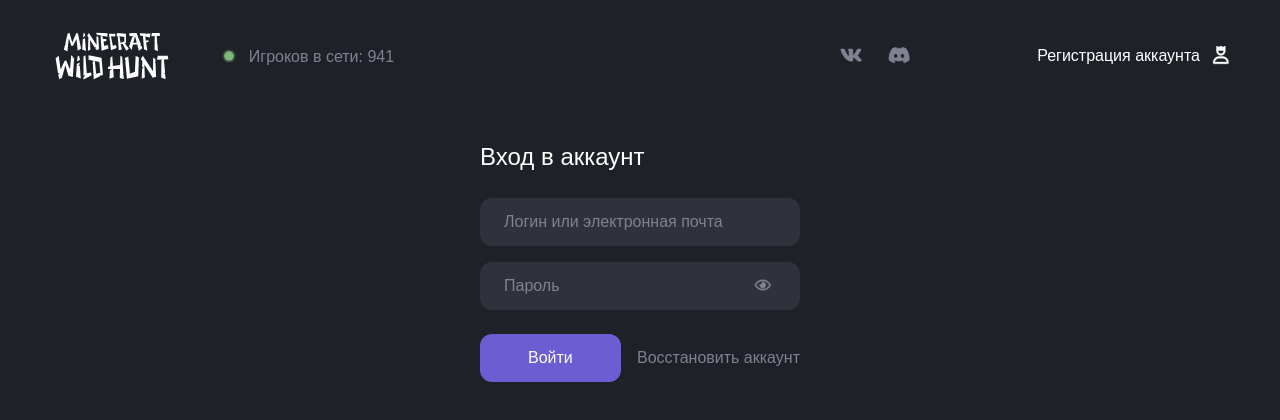
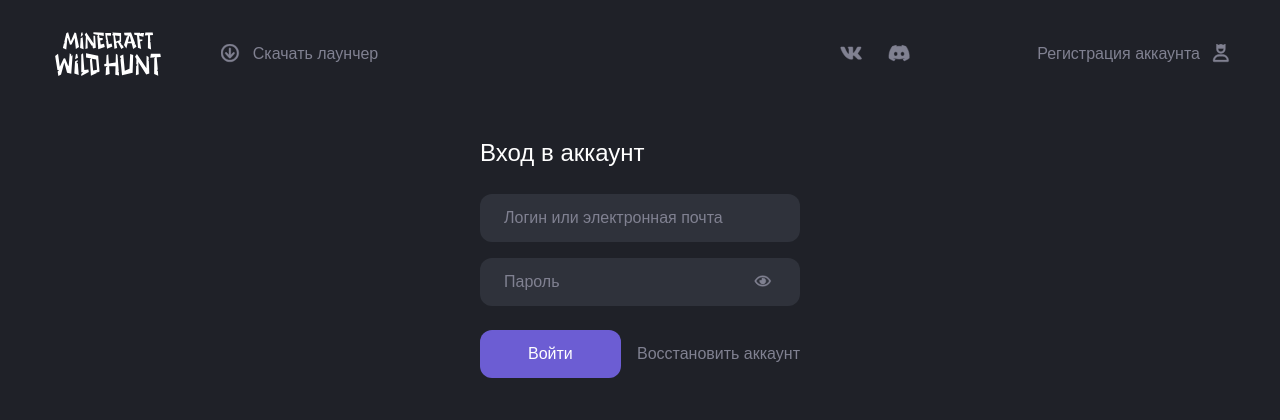
Before and after one commit to NikitaSheremeta/wildhunt-client-personal-cabinet, a Vue app: page /login in a window 1280 px wide. Shown: the top 420 px of the page. Built offline with nearby package versions, Linux system fonts and the light colour scheme; a web font is replaced by a local one.

Commit message:
Some project refactoring

```diff
--- a/src/App.vue
+++ b/src/App.vue
@@ -9,41 +9,39 @@
             alt="Wild Hunt"
           />
 
-          <div :class="$style['online-now']">
-            <div :class="$style['online-now-icon']">
-              <span></span>
-              <span></span>
-            </div>
-            <span :class="$style['online-now-text']">Игроков в сети: 941</span>
+          <div :class="$style['download-launcher']">
+            <BaseButton
+              tag-name="a"
+              target="_blank"
+              color="secondary"
+              icon-left="download"
+            >
+              Скачать лаунчер
+            </BaseButton>
           </div>
 
           <div :class="$style['social-networks']">
             <BaseIcon
+              v-for="item in socialNetworks"
+              :key="item"
               :class="$style['social-networks-icon']"
-              icon="vk"
-              color="secondary"
+              :icon="item"
               width="24"
               height="24"
-              hover
-            />
-            <BaseIcon
-              :class="$style['social-networks-icon']"
-              icon="discord"
               color="secondary"
-              width="24"
-              height="24"
               hover
             />
           </div>
 
           <div :class="$style.controls">
             <BaseButton
-              :to="linkHrefModifier"
-              :icon-right="linkIconModifier"
+              :to="authorizationHrefModifier"
+              :icon-right="authorizationIconModifier"
               tag-name="a"
               target="_blank"
+              color="secondary"
             >
-              {{ linkTextModifier }}
+              {{ authorizationTextModifier }}
             </BaseButton>
           </div>
         </div>
@@ -62,24 +60,22 @@ export default {
     BaseIcon,
     BaseButton
   },
+  data() {
+    return {
+      socialNetworks: ['vk', 'discord']
+    };
+  },
   computed: {
-    linkTextModifier() {
-      return this.$route.fullPath === '/signup' ||
-        this.$route.fullPath === '/reset-password'
-        ? 'Войти в аккаунт'
-        : 'Регистрация аккаунта';
+    authorizationTextModifier() {
+      return this.$route.fullPath === '/login'
+        ? 'Регистрация аккаунта'
+        : 'Войти в аккаунт';
     },
-    linkHrefModifier() {
-      return this.$route.fullPath === '/signup' ||
-        this.$route.fullPath === '/reset-password'
-        ? '/login'
-        : '/signup';
+    authorizationHrefModifier() {
+      return this.$route.fullPath === '/login' ? '/signup' : '/login';
     },
-    linkIconModifier() {
-      return this.$route.fullPath === '/signup' ||
-        this.$route.fullPath === '/reset-password'
-        ? 'login'
-        : 'signup';
+    authorizationIconModifier() {
+      return this.$route.fullPath === '/login' ? 'signup' : 'login';
     }
   }
 };
@@ -106,7 +102,7 @@ export default {
 }
 
 .logo {
-  width: 128px;
+  width: 120px;
   cursor: pointer;
   transition: 0.2s;
 
@@ -115,74 +111,9 @@ export default {
   }
 }
 
-.online-now {
+.download-launcher {
   display: flex;
   align-items: center;
-
-  &-icon {
-    display: flex;
-    align-items: center;
-    justify-content: center;
-    position: relative;
-    width: 16px;
-    height: 16px;
-
-    span {
-      position: absolute;
-      background-color: $success;
-      border-radius: 50%;
-      animation-duration: 2s;
-      animation-timing-function: ease-out;
-      animation-iteration-count: infinite;
-    }
-
-    span:first-child {
-      width: 8px;
-      height: 8px;
-      animation-name: small-circle;
-    }
-
-    span:last-child {
-      width: 16px;
-      height: 16px;
-      opacity: 0.3;
-      animation-name: big-circle;
-    }
-  }
-
-  &-text {
-    margin-top: 2px;
-    margin-left: 12px;
-    color: $font-color-secondary;
-  }
-
-  @keyframes small-circle {
-    0% {
-      transform: scale(1);
-    }
-
-    50% {
-      transform: scale(1.2);
-    }
-
-    100% {
-      transform: scale(1);
-    }
-  }
-
-  @keyframes big-circle {
-    0% {
-      transform: scale(1);
-    }
-
-    50% {
-      transform: scale(0.8);
-    }
-
-    100% {
-      transform: scale(1);
-    }
-  }
 }
 
 .social-networks {
--- a/src/components/framework/BaseButton.vue
+++ b/src/components/framework/BaseButton.vue
@@ -15,6 +15,14 @@
       spin
       width="24"
       height="24"
+    />
+
+    <BaseIcon
+      v-if="iconLeft"
+      :icon="iconLeft"
+      class="button-icon"
+      width="20"
+      height="20"
     />
 
     <slot v-if="!!$slots.default" />
@@ -82,6 +90,10 @@ export default {
       type: Boolean,
       default: false
     },
+    iconLeft: {
+      type: String,
+      default: ''
+    },
     iconRight: {
       type: String,
       default: ''
@@ -96,6 +108,7 @@ export default {
         this.fullWidthModifier,
         this.preloaderModifier,
         this.underlineModifier,
+        this.iconLeftModifier,
         this.iconRightModifier
       ];
     },
@@ -122,6 +135,9 @@ export default {
     },
     underlineModifier() {
       return this.underline ? 'underline' : '';
+    },
+    iconLeftModifier() {
+      return this.iconLeft ? 'icon-left' : '';
     },
     iconRightModifier() {
       return this.iconRight ? 'icon-right' : '';
@@ -285,13 +301,29 @@ $link-colors: (
   &.secondary {
     color: map-get($link-colors, secondary, color);
 
+    .base-icon {
+      fill: map-get($link-colors, secondary, color);
+      stroke: map-get($link-colors, secondary, color);
+    }
+
     &:hover {
       color: map-get($link-colors, secondary, hover-color);
+
+      .base-icon {
+        fill: map-get($link-colors, secondary, hover-color);
+        stroke: map-get($link-colors, secondary, hover-color);
+      }
     }
   }
 
   &.underline {
     text-decoration: underline;
+  }
+
+  &.icon-left {
+    .base-icon {
+      margin-right: 12px;
+    }
   }
 
   &.icon-right {
--- a/src/components/framework/BaseIcon.vue
+++ b/src/components/framework/BaseIcon.vue
@@ -62,6 +62,10 @@
 
     <template v-if="isExclamation">
       <path d="M4.36364 40.2727C1.9536 40.2727 0 42.2263 0 44.6364C0 47.0464 1.9536 49 4.36364 49C6.77367 49 8.72727 47.0464 8.72727 44.6364C8.72727 42.2263 6.77367 40.2727 4.36364 40.2727ZM4.36364 34.1636C6.29324 34.1636 7.85455 32.6006 7.85455 30.6727V4.49091C7.85455 2.56305 6.29324 1 4.36364 1C2.43404 1 0.872727 2.56305 0.872727 4.49091V30.6727C0.872727 32.6006 2.43404 34.1636 4.36364 34.1636Z"/>
+    </template>
+
+    <template v-if="icon === 'download'">
+      <path d="M32.6406 23.1656L26.4 29.8867V12.8C26.4 11.475 25.325 10.4 24 10.4C22.675 10.4 21.6 11.475 21.6 12.8V29.8867L15.3594 23.1656C14.4531 22.1938 12.9375 22.1406 11.9656 23.0406C10.9969 23.9438 10.9406 25.4625 11.8406 26.4344L22.2406 37.6344C22.6969 38.1219 23.3312 38.4 24 38.4C24.6688 38.4 25.3031 38.1219 25.7594 37.6344L36.1594 26.4344C37.0594 25.4625 37.0031 23.9438 36.0344 23.0406C35.0625 22.1406 33.5469 22.1938 32.6406 23.1656ZM24 0C10.7451 0 0 10.7453 0 24C0 37.2547 10.7451 48 24 48C37.2549 48 48 37.2547 48 24C48 10.7453 37.2549 0 24 0ZM24 43.2C13.4131 43.2 4.8 34.5867 4.8 24C4.8 13.4133 13.4131 4.8 24 4.8C34.5869 4.8 43.2 13.4133 43.2 24C43.2 34.5867 34.5869 43.2 24 43.2Z" />
     </template>
   </svg>
 </template>
```
